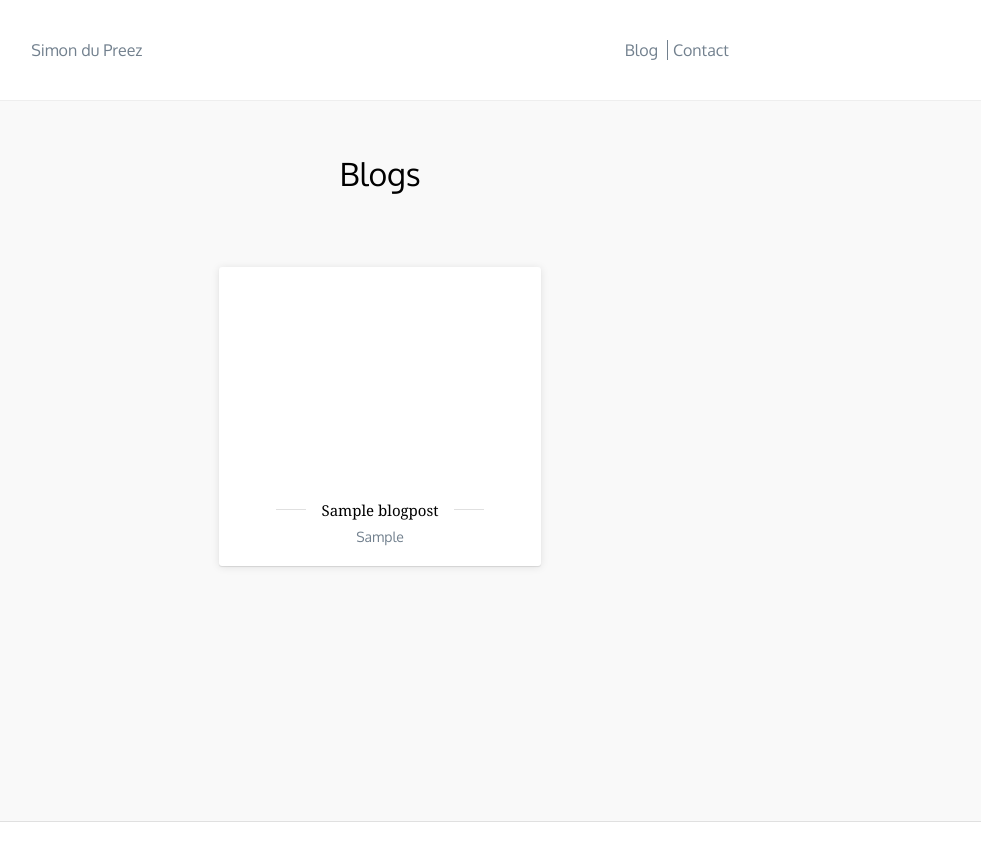
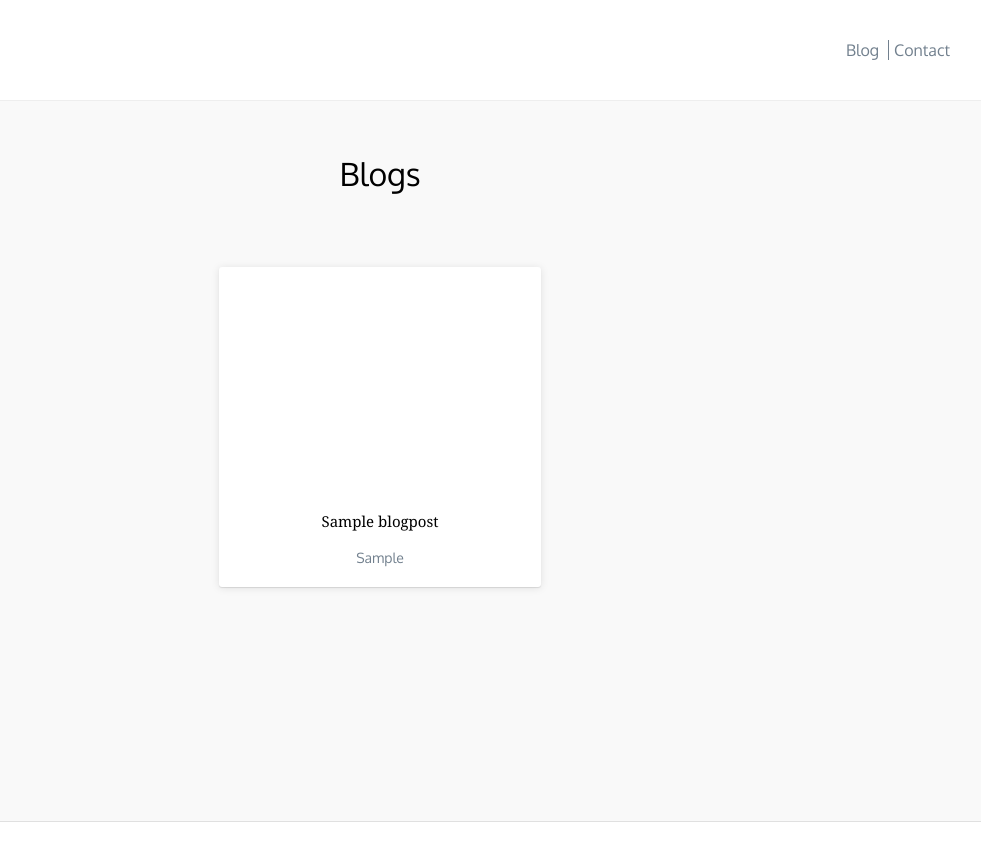
Before and after one commit to SDupZ/sdup.nz, a Django app: page /blog in a window 1280 px wide. Shown: the top 853 px of the page, without its empty margins (260-1241 px from the left). Run offline with Django 3.2, Linux system fonts and the light colour scheme; tables that the repository leaves empty hold one stand-in row (values such as "Sample post"); some libraries are stand-ins or nearby versions.

Commit message:
Modified work tiles so that text is over image

```diff
--- a/static/css/main.css
+++ b/static/css/main.css
@@ -2616,34 +2616,11 @@ body {
   .heading__small--lower {
     text-transform: none; }
 
-.heading__fancy {
-  line-height: 0.5;
-  text-align: center; }
-
-.heading__fancy span {
-  display: inline-block;
-  position: relative; }
-  .heading__fancy span:before {
-    right: 100%;
-    margin-right: 15px; }
-  .heading__fancy span::after {
-    left: 100%;
-    margin-left: 15px; }
-
-.heading__fancy span:before,
-.heading__fancy span:after {
-  content: "";
-  position: absolute;
-  height: 2px;
-  border-bottom: 1px solid #e0e0e0;
-  top: 0;
-  width: 30px; }
-
 .header {
   display: flex;
   align-items: center;
   height: 100%;
-  justify-content: space-around; }
+  justify-content: flex-end; }
 
 .menu-icon {
   z-index: 15;
@@ -2715,8 +2692,8 @@ body {
   -webkit-transition: all 0.15s ease-in-out 0s;
   transition: all 0.15s ease-in-out 0s; }
 
-.hover-link--red:before {
-  background-color: #c44736; }
+.hover-link--color:before {
+  background-color: #0091EA; }
 
 .hover-link:hover:before {
   visibility: visible;
--- a/static/sass/components/_header.scss
+++ b/static/sass/components/_header.scss
@@ -2,7 +2,7 @@
     display: flex;
     align-items: center;
     height: 100%;
-    justify-content: space-around;
+    justify-content: flex-end;
 }
 
 .menu-icon {
--- a/static/sass/components/_headings.scss
+++ b/static/sass/components/_headings.scss
@@ -63,35 +63,3 @@
         text-transform: none;
     }
 }
-
-
-
-
-.heading__fancy {
-    line-height: 0.5;
-    text-align: center;
-}
-
-.heading__fancy span {
-    display: inline-block;
-    position: relative;
-
-    &:before {
-        right: 100%;
-        margin-right: 15px;
-    }
-    &::after {
-        left: 100%;
-        margin-left: 15px;
-    }
-}
-
-.heading__fancy span:before,
-.heading__fancy span:after {
-      content: "";
-      position: absolute;
-      height: 2px;
-      border-bottom: 1px solid $grey--lighter-2;
-      top: 0;
-      width: 30px;
-}
--- a/static/sass/main.scss
+++ b/static/sass/main.scss
@@ -22,6 +22,7 @@
 @import 'components/jumbotron';
 @import 'components/menu';
 @import 'components/text';
+@import 'components/work-tile';
 
 // Pages
 @import 'pages/blog';
--- a/templates/includes/_blog-tile.html
+++ b/templates/includes/_blog-tile.html
@@ -3,7 +3,7 @@
     </div>
 
     <div class="blog-text">
-        <p class="heading__fancy"><span>{{ title }}</span></p>
+        <p><span>{{ title }}</span></p>
         <div class="heading__content">{{ blurb }}</div>
     </div>
 </a>
--- a/templates/includes/_header.html
+++ b/templates/includes/_header.html
@@ -22,9 +22,10 @@
                     {% endif %})">
                 </div>
             </a>
-            {% endcomment %}
 
             <a href="{% url 'home' %}" class="navbar-slogan hover-link {% if color == 'white' %}hover-link--color{% endif %}">Simon du Preez</a>
+
+              {% endcomment %}
 
             <nav class="nav">
                 <!-- Desktop -->
```
Also changed, not shown: other parts of static/css/main.css (+25 -0 lines), static/sass/components/_work-tile.scss (added, +34 -0 lines), templates/includes/_portfolio-tile.html (deleted, +0 -10 lines), templates/includes/_work-tile.html (added, +8 -0 lines), templates/index.html (+21 -7 lines).
